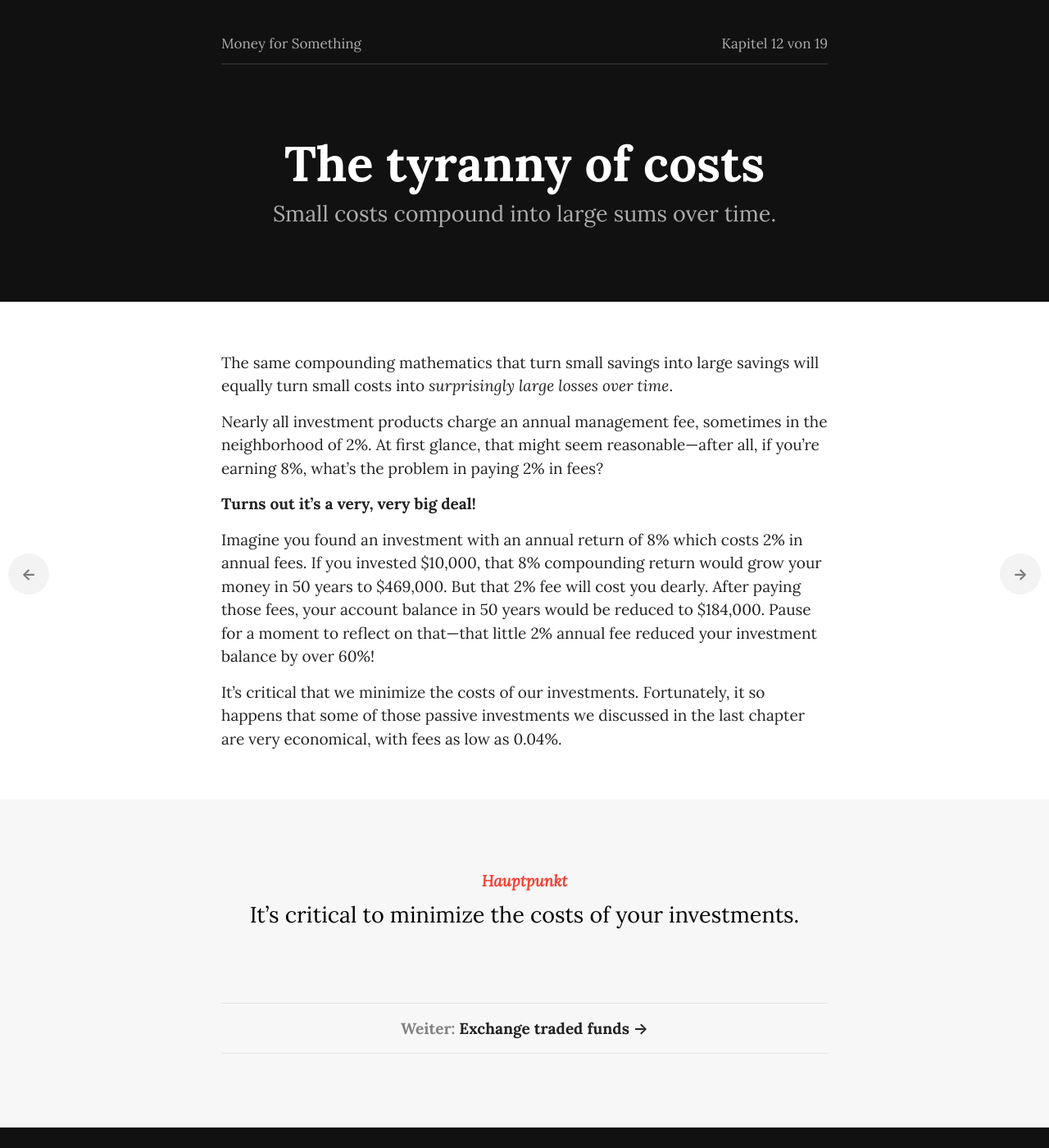
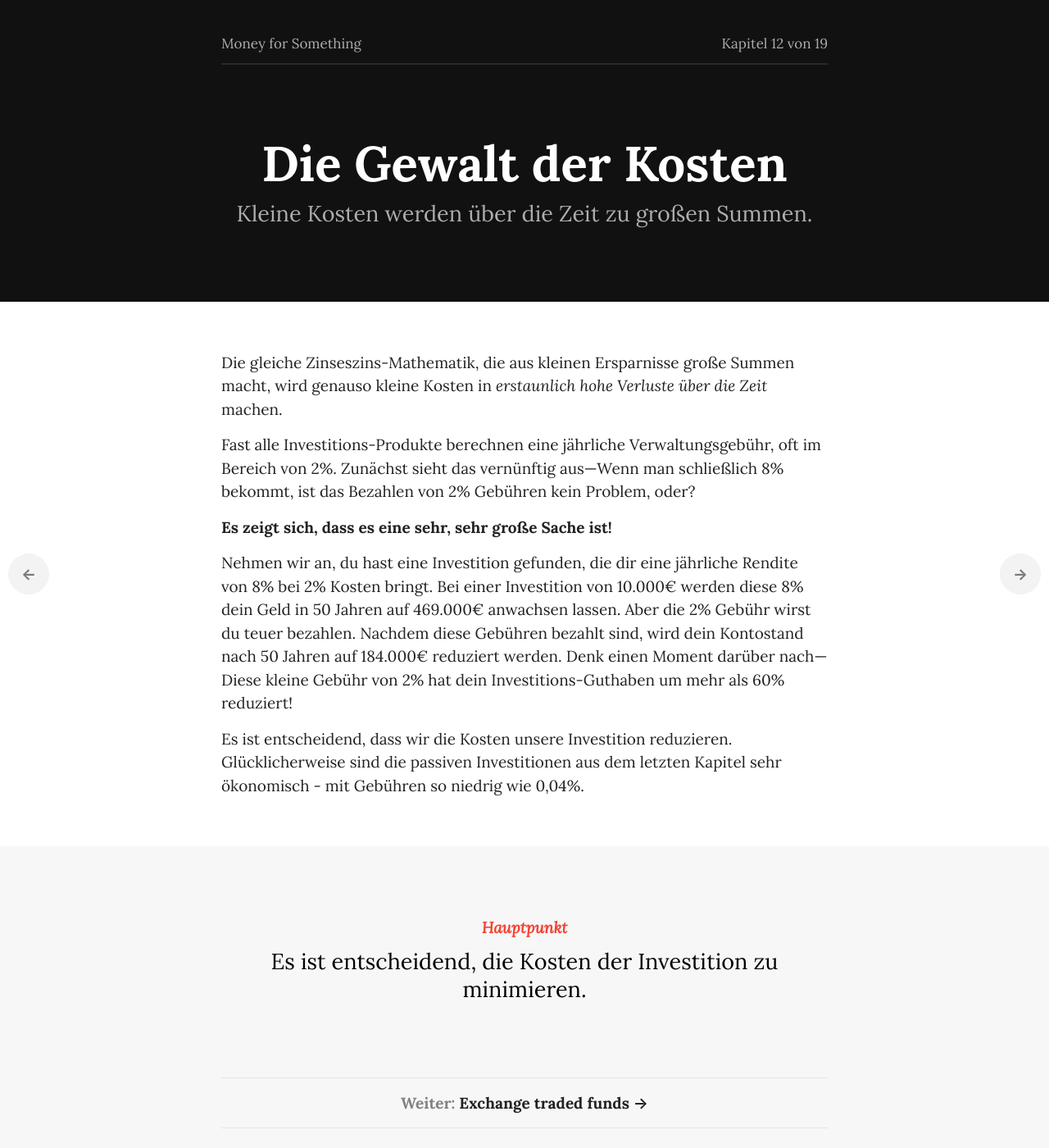
Before and after one commit to dafacto/moneyforsomething-de, a Jekyll site: the page built from _chapters/12_tyranny-of-costs.md, in a window 1280 px wide and 1400 px high. Shown: the whole window at 82% size. Built offline with Jekyll 4.4.1, drawn with Linux system fonts in a browser that asks for light colours; some web fonts are replaced; a script that is not in the unit is left out.

Commit message:
Update 12_tyranny-of-costs.md

```diff
--- a/_chapters/12_tyranny-of-costs.md
+++ b/_chapters/12_tyranny-of-costs.md
@@ -1,20 +1,20 @@
 ---
 layout: chapter
-title: The tyranny of costs
+title: Die Gewalt der Kosten
 chapter: 12
 permalink: /book/tyranny-of-costs/
 img_header: header-12.png
 img_footer: summary-12.png
-intro: Small costs compound into large sums over time.
-takeaway: It’s critical to minimize the costs of your investments.
+intro: Kleine Kosten werden über die Zeit zu großen Summen.
+takeaway: Es ist entscheidend, die Kosten der Investition zu minimieren.
 ---
 
-The same compounding mathematics that turn small savings into large savings will equally turn small costs into *surprisingly large losses over time*.
+Die gleiche Zinseszins-Mathematik, die aus kleinen Ersparnisse große Summen macht, wird genauso kleine Kosten in *erstaunlich hohe Verluste über die Zeit* machen.
 
-Nearly all investment products charge an annual management fee, sometimes in the neighborhood of 2%. At first glance, that might seem reasonable—after all, if you’re earning 8%, what’s the problem in paying 2% in fees?
+Fast alle Investitions-Produkte berechnen eine jährliche Verwaltungsgebühr, oft im Bereich von 2%. Zunächst sieht das vernünftig aus—Wenn man schließlich 8% bekommt, ist das Bezahlen von 2% Gebühren kein Problem, oder?
 
-**Turns out it’s a very, very big deal!**
+**Es zeigt sich, dass es eine sehr, sehr große Sache ist!**
 
-Imagine you found an investment with an annual return of 8% which costs 2% in annual fees. If you invested $10,000, that 8% compounding return would grow your money in 50 years to $469,000. But that 2% fee will cost you dearly. After paying those fees, your account balance in 50 years would be reduced to $184,000. Pause for a moment to reflect on that—that little 2% annual fee reduced your investment balance by over 60%!
+Nehmen wir an, du hast eine Investition gefunden, die dir eine jährliche Rendite von 8% bei 2% Kosten bringt. Bei einer Investition von 10.000€ werden diese 8% dein Geld in 50 Jahren auf 469.000€ anwachsen lassen. Aber die 2% Gebühr wirst du teuer bezahlen. Nachdem diese Gebühren bezahlt sind, wird dein Kontostand nach 50 Jahren auf 184.000€ reduziert werden. Denk einen Moment darüber nach—Diese kleine Gebühr von 2% hat dein Investitions-Guthaben um mehr als 60% reduziert!
 
-It’s critical that we minimize the costs of our investments. Fortunately, it so happens that some of those passive investments we discussed in the last chapter are very economical, with fees as low as 0.04%.
+Es ist entscheidend, dass wir die Kosten unsere Investition reduzieren. Glücklicherweise sind die passiven Investitionen aus dem letzten Kapitel sehr ökonomisch - mit Gebühren so niedrig wie 0,04%.
```
